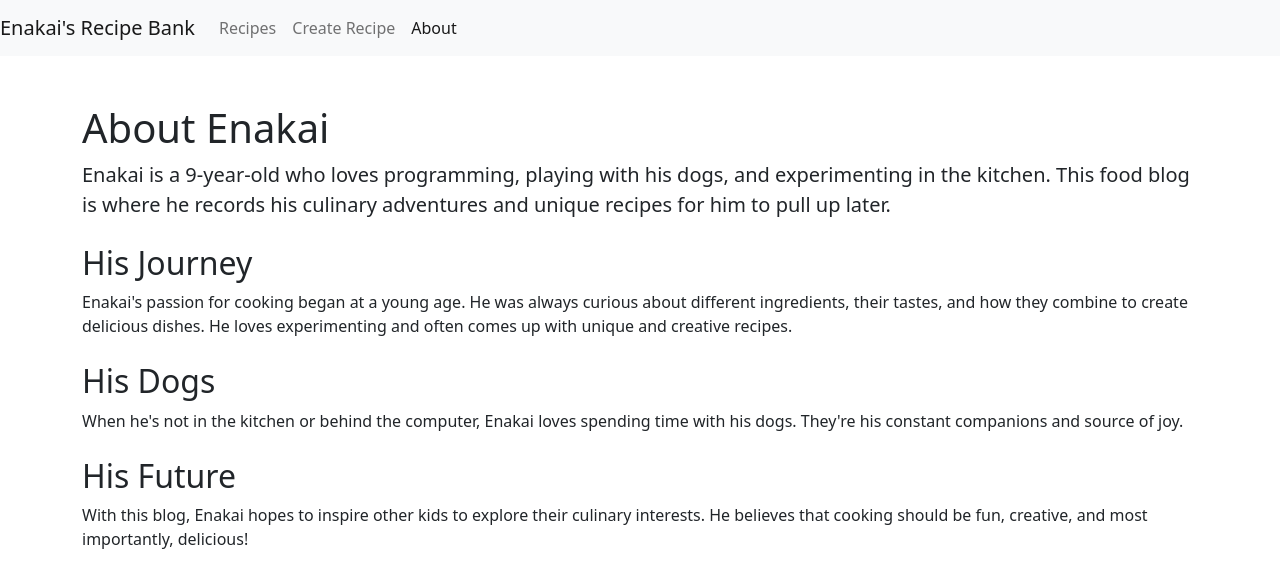
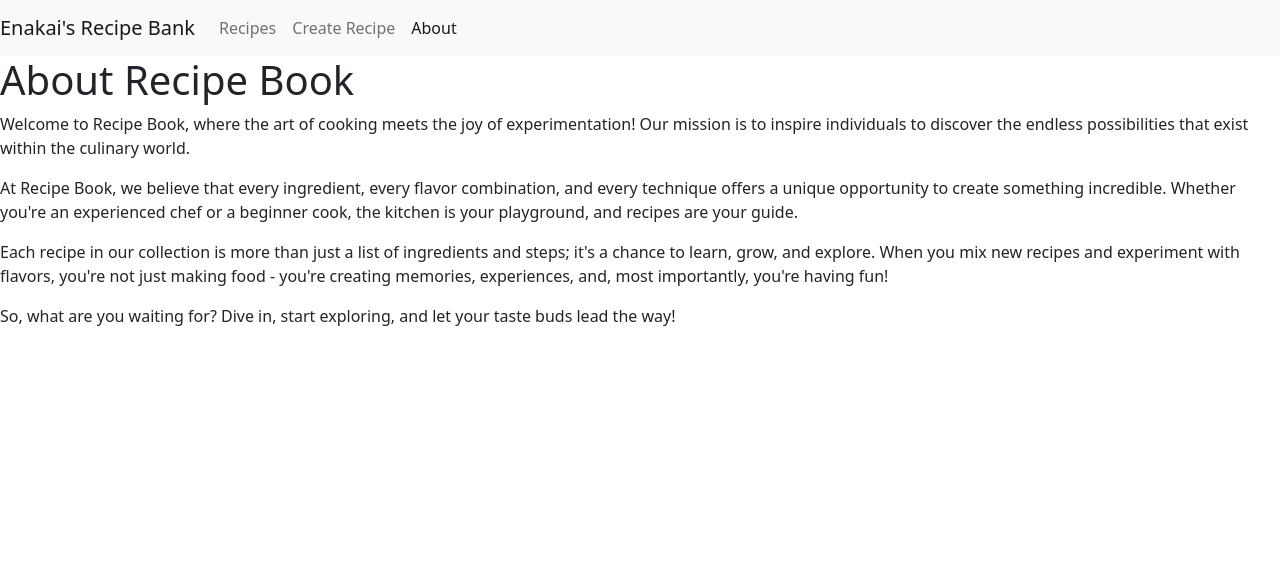
Before and after one commit to samiyazaki/recipe-book, a React (Create React App) app in the folder recipebook/: page /about in a window 1280 px wide. Shown: the top 588 px of the page. Built offline with nearby package versions, Linux system fonts and the light colour scheme.

Commit message:
New about

```diff
--- a/recipebook/src/components/About.js
+++ b/recipebook/src/components/About.js
@@ -1,21 +1,15 @@
 import React from 'react';
 
-function About() {
-  return (
-    <div className="container mt-5">
-      <h1>About Enakai</h1>
-      <p className="lead">Enakai is a 9-year-old who loves programming, playing with his dogs, and experimenting in the kitchen. This food blog is where he records his culinary adventures and unique recipes for him to pull up later.</p>
-
-      <h2 className="mt-4">His Journey</h2>
-      <p>Enakai's passion for cooking began at a young age. He was always curious about different ingredients, their tastes, and how they combine to create delicious dishes. He loves experimenting and often comes up with unique and creative recipes.</p>
-
-      <h2 className="mt-4">His Dogs</h2>
-      <p>When he's not in the kitchen or behind the computer, Enakai loves spending time with his dogs. They're his constant companions and source of joy.</p>
-
-      <h2 className="mt-4">His Future</h2>
-      <p>With this blog, Enakai hopes to inspire other kids to explore their culinary interests. He believes that cooking should be fun, creative, and most importantly, delicious!</p>
-    </div>
-  );
-}
+const About = () => {
+    return (
+        <div>
+            <h1>About Recipe Book</h1>
+            <p>Welcome to Recipe Book, where the art of cooking meets the joy of experimentation! Our mission is to inspire individuals to discover the endless possibilities that exist within the culinary world.</p>
+            <p>At Recipe Book, we believe that every ingredient, every flavor combination, and every technique offers a unique opportunity to create something incredible. Whether you're an experienced chef or a beginner cook, the kitchen is your playground, and recipes are your guide.</p>
+            <p>Each recipe in our collection is more than just a list of ingredients and steps; it's a chance to learn, grow, and explore. When you mix new recipes and experiment with flavors, you're not just making food - you're creating memories, experiences, and, most importantly, you're having fun!</p>
+            <p>So, what are you waiting for? Dive in, start exploring, and let your taste buds lead the way!</p>
+        </div>
+    );
+};
 
 export default About;
```
